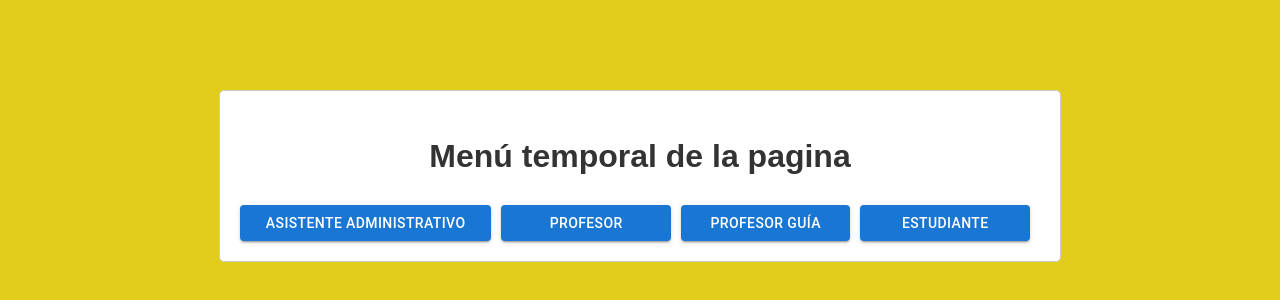
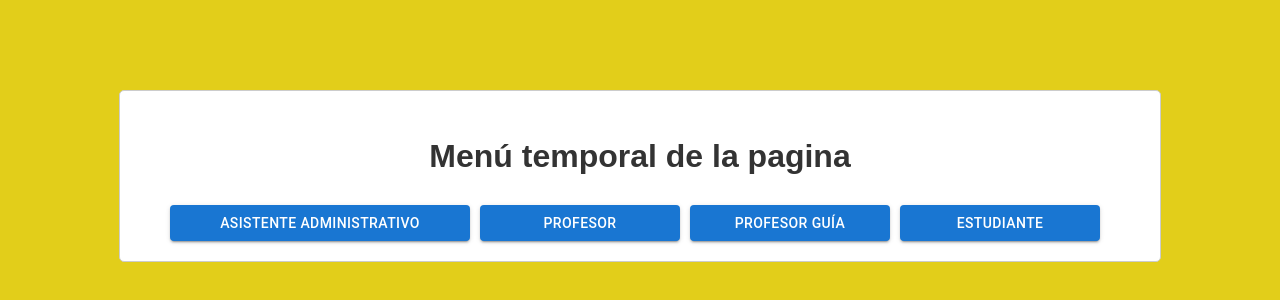
Before and after one commit to FranVQ09/Proyecto-Disenno, a React (Create React App) app in the folder diseno-p1/: page /menu in a window 1280 px wide. Shown: the part 160-460 px from the top of the page. Built offline with nearby package versions, Linux system fonts and the light colour scheme.

Commit message:
Navegación de Asistente Administrativo

```diff
--- a/diseno-p1/src/App.js
+++ b/diseno-p1/src/App.js
@@ -9,6 +9,9 @@ import Register from "./pages/Menu/registerPage";
 //Imports de las ventas de trabajo
 import Menu from "./pages/Menu/Menu";
 
+//Import de Asistnete Administrativo
+import AsistenteAdministrativo from "./pages/AsistenteAdministrativo/menuAsistente";
+
 function App() {
   return (
     <div>
@@ -17,6 +20,7 @@ function App() {
           <Route path="/" element={<Login />} />
           <Route path="/register" element={<Register />} /> {/* Esta creado el archivo pero no se sabe si hay que hacerlo */}
           <Route path="/menu" element={<Menu />} />
+          <Route path="/asistente" element={<AsistenteAdministrativo />} />
         </Routes>
       </Router>
     </div>
--- a/diseno-p1/src/pages/AsistenteAdministrativo/menuAsistente.js
+++ b/diseno-p1/src/pages/AsistenteAdministrativo/menuAsistente.js
@@ -3,7 +3,7 @@ import React from 'react'
 function menuAsistente() {
   return (
     <div>
-
+      Menu Asistente Administrativo
     </div>
   )
 }
--- a/diseno-p1/src/pages/Menu/Menu.js
+++ b/diseno-p1/src/pages/Menu/Menu.js
@@ -1,4 +1,5 @@
 import React from 'react'
+import { Link } from 'react-router-dom';
 import Button from '@mui/material/Button';
 
 function Menu() {
@@ -17,7 +18,7 @@ function Menu() {
     >
         <div
             style={{
-                width: '800px', // Ancho del contenedor
+                width: '1000px', // Ancho del contenedor
                 padding: '20px', // Espaciado interno
                 border: '1px solid #ccc', // Borde
                 borderRadius: '5px', // Bordes redondeados
@@ -41,7 +42,9 @@ function Menu() {
                 justifyContent: 'center',
                 marginTop: '20px'
             }}>
-                <Button variant='contained' color='primary' style={{ marginRight:'10px', width:'300px'}}>Asistente Administrativo</Button>
+                <Link to='/asistente'>
+                    <Button variant='contained' color='primary' style={{ marginRight:'10px', width:'300px'}}>Asistente Administrativo</Button>
+                </Link>
                 <Button variant='contained' color='primary' style={{ marginRight:'10px', width:'200px'}}>Profesor</Button>
                 <Button variant='contained' color='primary' style={{ marginRight:'10px', width:'200px'}}>Profesor Guía</Button>
                 <Button variant='contained' color='primary' style={{ marginRight:'10px', width:'200px'}}>Estudiante</Button>
```
